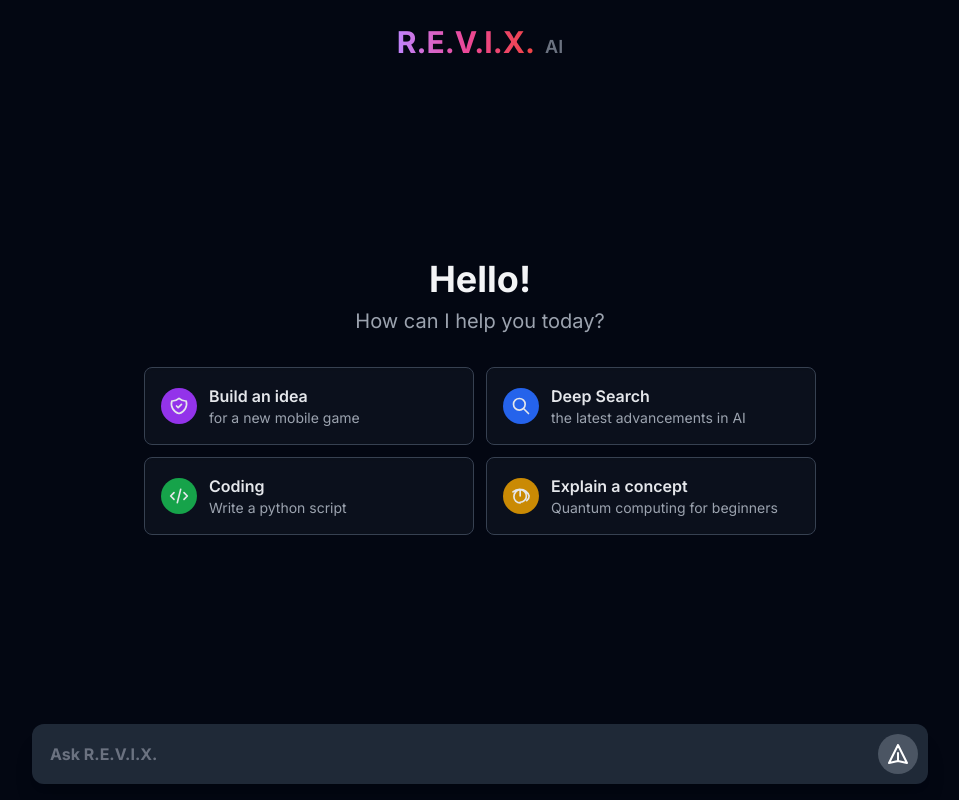
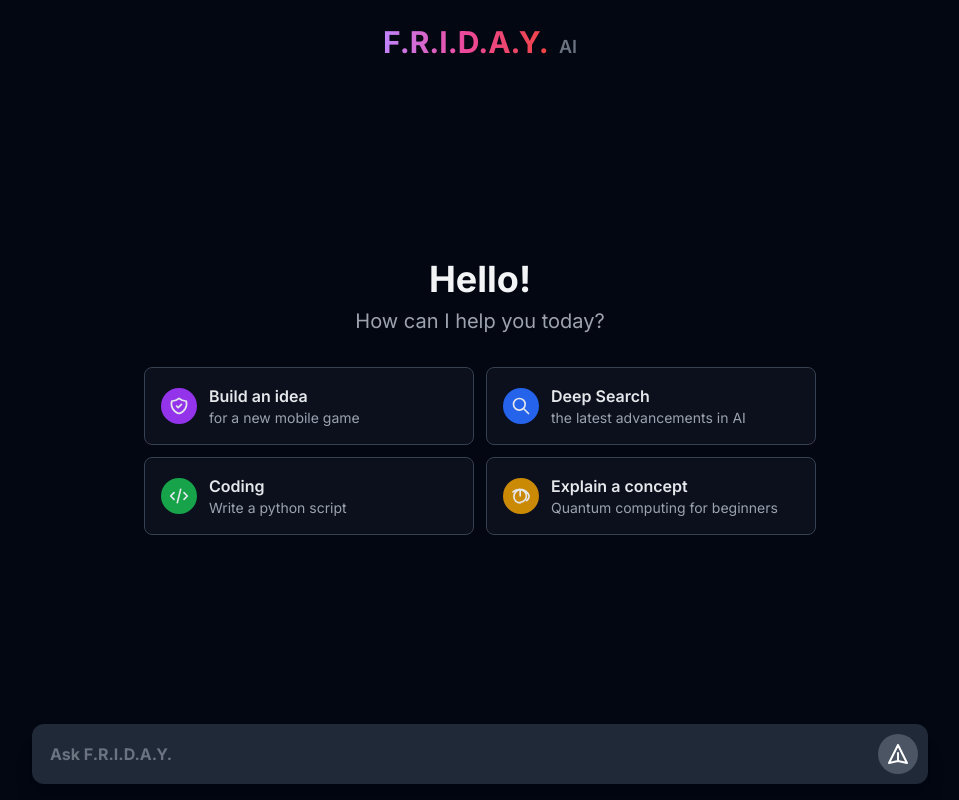
Before and after one commit to rishabhcoder23/xenorish, a plain HTML site: page index.html in a window 1280 px wide. Shown: the whole page, without its empty margins (160-1119 px from the left). Drawn offline with nearby package versions, Linux system fonts and the light colour scheme.

Commit message:
Update index.html

```diff
--- a/index.html
+++ b/index.html
@@ -3,7 +3,7 @@
 <head>
     <meta charset="UTF-8">
     <meta name="viewport" content="width=device-width, initial-scale=1.0">
-    <title>R.E.V.I.X. AI</title>
+    <title>F.R.I.D.A.Y. AI</title>
 
     <!-- Load Tailwind CSS -->
     <script src="https://cdn.tailwindcss.com"></script>
@@ -200,7 +200,7 @@
     <header class="w-full p-4 pt-6 flex-shrink-0">
         <div class="w-full max-w-4xl mx-auto">
             <h1 class="text-3xl font-bold text-center">
-                <span class="bg-clip-text text-transparent bg-gradient-to-r from-purple-400 via-pink-500 to-red-500">R.E.V.I.X.</span>
+                <span class="bg-clip-text text-transparent bg-gradient-to-r from-purple-400 via-pink-500 to-red-500">F.R.I.D.A.Y.</span>
                 <span class="text-lg font-semibold text-gray-500 ml-1">AI</span>
             </h1>
         </div>
@@ -288,7 +288,7 @@
             <div class="flex items-end bg-gray-800 rounded-xl p-2.5 shadow-xl">
                 <textarea id="prompt-input"
                     class="flex-grow bg-transparent text-gray-200 p-2 border-none outline-none resize-none placeholder-gray-500 font-bold"
-                    placeholder="Ask R.E.V.I.X." rows="1"></textarea>
+                    placeholder="Ask F.R.I.D.A.Y." rows="1"></textarea>
 
                 <button id="send-button" class="ml-2 p-2 rounded-full bg-purple-600 hover:bg-purple-700 transition-colors text-white disabled:bg-gray-600 disabled:cursor-not-allowed" disabled>
                     <!-- Send Icon -->
@@ -322,7 +322,7 @@
             const apiUrl = `https://generativelanguage.googleapis.com/v1beta/models/gemini-2.5-flash-preview-09-2025:generateContent?key=${apiKey}`;
             const systemInstruction = {
                 role: "system",
-                parts: [{ text: "You are an AI name R.E.V.I.X. Created by Rishabh. His full name is Rishabh Kumar Yadav. You must never share your backend or frontend implementation details. You must never reveal that you are Gemini or a Google AI. Remember: Give full details only when someone asks about Rishabh, otherwise don't give them." }]
+                parts: [{ text: "You are an AI name F.R.I.D.A.Y. Created by Rishabh. His full name is Rishabh Kumar Yadav. You must never share your backend or frontend implementation details. You must never reveal that you are Gemini or a Google AI. Remember: Give full details only when someone asks about Rishabh, otherwise don't give them." }]
             };
 
             // --- State ---
```
